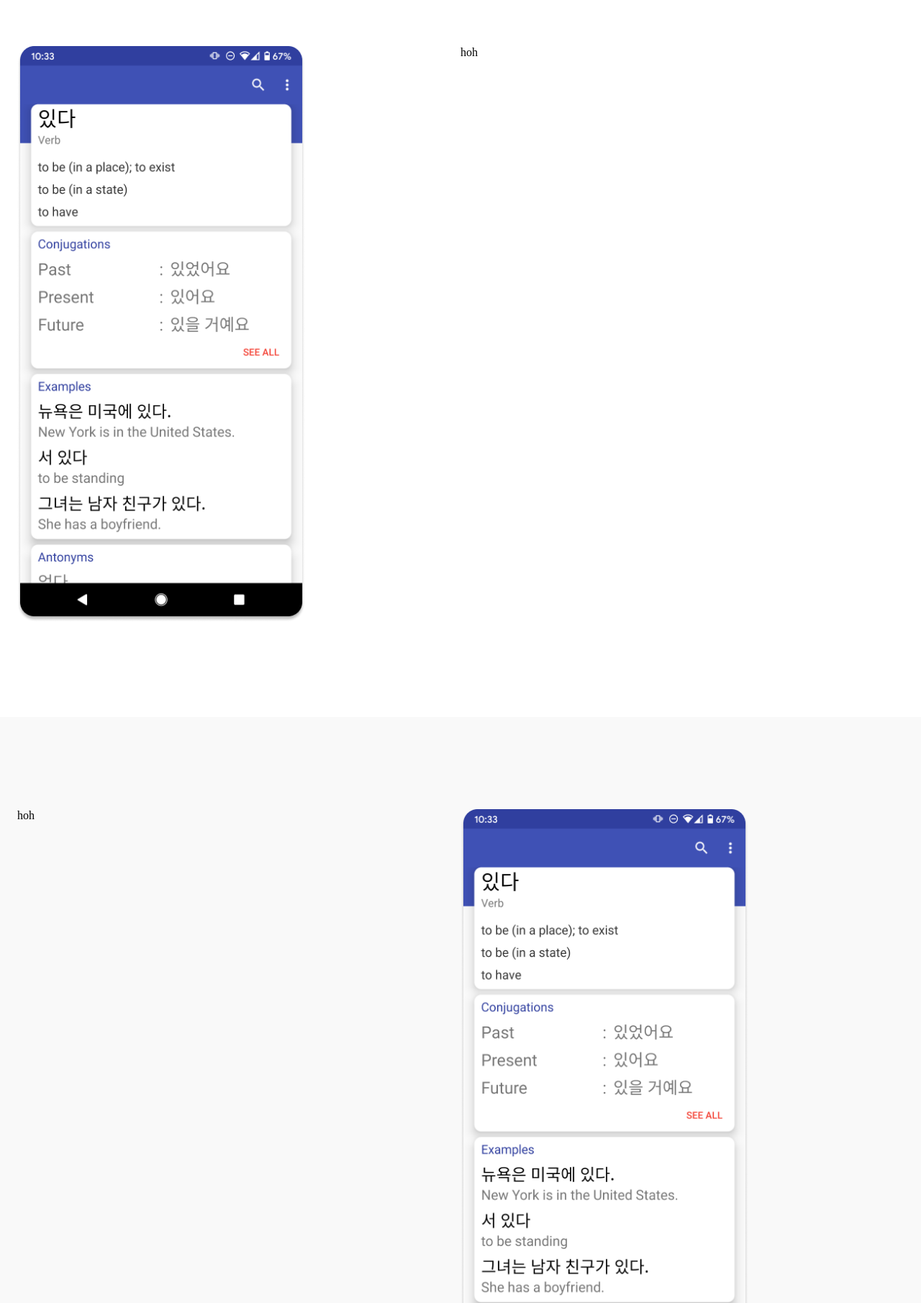
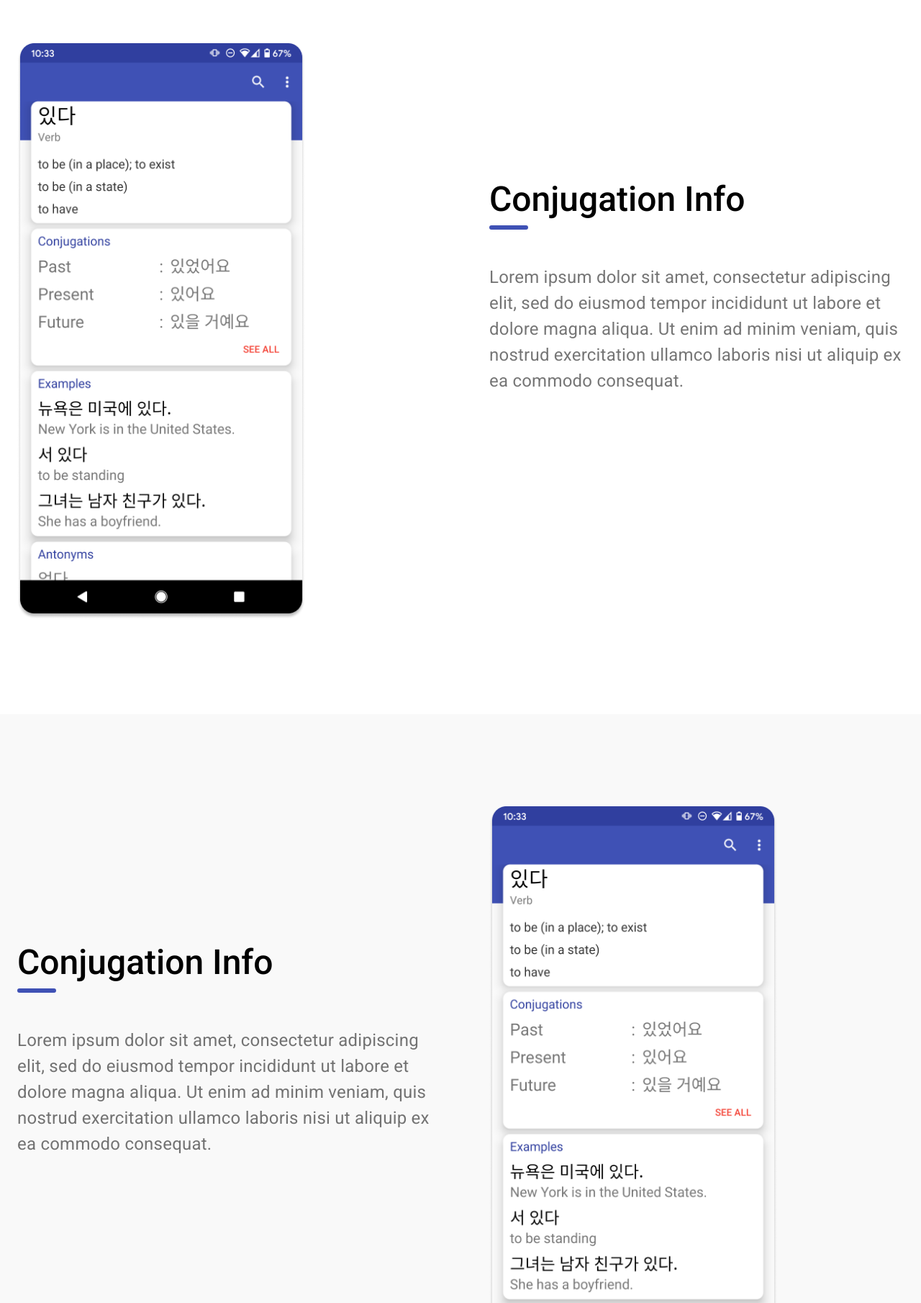
Before and after one commit to 494Studios/Hanji-website, a Next.js app: page / in a window 1280 px wide. Shown: the part 930-2740 px from the top of the page at 72% size. Built offline with nearby package versions, Linux system fonts and the light colour scheme.

Commit message:
Created header and filled out sections

```diff
--- a/components/ContentContainer.tsx
+++ b/components/ContentContainer.tsx
@@ -4,7 +4,7 @@ import React, { FC } from 'react';
 const ContentContainer: FC<{ alt?: boolean }> = ({ children, alt }) => (
   <Box pt={16} pb={16} bgcolor={!alt && '#F9F9F9'}>
     <Container>
-      <Grid container direction={alt ? 'row-reverse' : 'row'}>
+      <Grid container direction={alt ? 'row-reverse' : 'row'} spacing={10}>
         {children}
       </Grid>
     </Container>
--- /dev/null
+++ b/components/Header.tsx
@@ -0,0 +1,25 @@
+import { Box, Typography, useTheme } from '@material-ui/core';
+import React, { FC } from 'react';
+
+const Header: FC = ({ children }) => {
+  const theme = useTheme();
+
+  return (
+    <Box>
+      <Typography variant="h3">{children}</Typography>
+      <div
+        style={{
+          width: '3rem',
+          borderWidth: 3,
+          borderColor: theme.palette.primary.main,
+          borderRadius: 10,
+          borderStyle: 'solid',
+          marginTop: '0.5rem',
+          marginBottom: '0.5rem',
+        }}
+      />
+    </Box>
+  );
+};
+
+export default Header;
--- a/components/HeroSection.tsx
+++ b/components/HeroSection.tsx
@@ -8,10 +8,17 @@ const HeroSection: FC = () => (
     <Box pt={8} bgcolor="#F3F5FE">
       <Container>
         <Grid container spacing={10}>
-          <Grid item xs={12} sm={6}>
+          <Grid item xs={12} md={6}>
             <HeroContent />
           </Grid>
-          <Grid item xs={12} sm={6}>
+          <Grid
+            item
+            xs={12}
+            md={6}
+            direction="row"
+            justify="center"
+            style={{ display: 'flex' }}
+          >
             <Image
               src="/hero-graphic.svg"
               width={511}
--- a/pages/index.tsx
+++ b/pages/index.tsx
@@ -1,25 +1,56 @@
 import React from 'react';
-import { Grid } from '@material-ui/core';
+import { Box, Grid, Typography } from '@material-ui/core';
 import Image from 'next/image';
 import { ContentContainer, HeroSection } from '@components';
+import Header from 'components/Header';
 
 const IndexPage = () => {
   return (
     <div style={{ overflowX: 'hidden', margin: -8 }}>
       <HeroSection />
       <ContentContainer alt>
-        <Grid item xs={12} sm={6}>
-          hoh
+        <Grid
+          item
+          xs={12}
+          md={6}
+          direction="column"
+          justify="center"
+          style={{ display: 'flex' }}
+        >
+          <Header>Conjugation Info</Header>
+          <Box mt={5} pb={16}>
+            <Typography variant="body1" color="textSecondary">
+              Lorem ipsum dolor sit amet, consectetur adipiscing elit, sed do
+              eiusmod tempor incididunt ut labore et dolore magna aliqua. Ut
+              enim ad minim veniam, quis nostrud exercitation ullamco laboris
+              nisi ut aliquip ex ea commodo consequat.
+            </Typography>
+          </Box>
         </Grid>
-        <Grid item xs={12} sm={6}>
+        <Grid item xs={12} md={6}>
           <Image src="/screenshot.png" width={400} height={800} />
         </Grid>
       </ContentContainer>
       <ContentContainer>
-        <Grid item xs={12} sm={6}>
-          hoh
+        <Grid
+          item
+          xs={12}
+          md={6}
+          direction="column"
+          justify="center"
+          style={{ display: 'flex' }}
+        >
+          <Header>Conjugation Info</Header>
+          <Box mt={5} pb={16}>
+            <Typography variant="body1" color="textSecondary">
+              Lorem ipsum dolor sit amet, consectetur adipiscing elit, sed do
+              eiusmod tempor incididunt ut labore et dolore magna aliqua. Ut
+              enim ad minim veniam, quis nostrud exercitation ullamco laboris
+              nisi ut aliquip ex ea commodo consequat.
+            </Typography>
+          </Box>
         </Grid>
-        <Grid item xs={12} sm={6}>
+        <Grid item xs={12} md={6}>
           <Image src="/screenshot.png" width={400} height={800} />
         </Grid>
       </ContentContainer>
```
